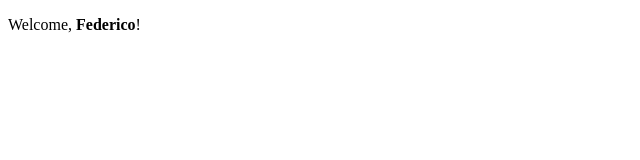
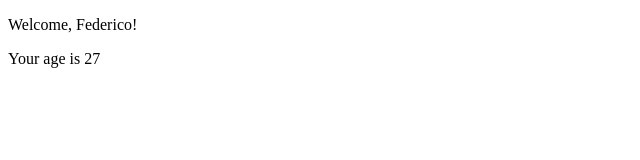
Before and after one commit to federicomera95/develhope, a React (Create React App) app in the folder react-project/: page / in a window 1280 px wide. Shown: the top 160 px of the page, without its empty margins (0-640 px from the left). Built offline with nearby package versions, Linux system fonts and the light colour scheme.

Commit message:
feat: add ex 14

```diff
--- /dev/null
+++ b/react-project/src/es_14/App.jsx
@@ -0,0 +1,13 @@
+import React from "react";
+import { Welcome } from "./welcome";
+
+
+export class App extends React.Component {
+    render() {
+        return (
+            <div>
+                <Welcome name="Federico" age={27}/>
+            </div>
+        );
+    }
+}
--- /dev/null
+++ b/react-project/src/es_14/age.jsx
@@ -0,0 +1,11 @@
+import React from "react";
+
+
+
+export class Age extends React.Component {
+    render() {
+        return (
+            <p>Your age is {this.props.age}</p>
+        );
+    }
+}
--- /dev/null
+++ b/react-project/src/es_14/welcome.jsx
@@ -0,0 +1,15 @@
+import React from "react";
+import { Age } from "./age";
+
+
+
+export class Welcome extends React.Component {
+    render() {
+        return (
+            <>
+                <p>Welcome, {this.props.name}!</p>
+                <Age age={this.props.age}/>
+            </>
+        );
+    }
+}
--- a/react-project/src/index.jsx
+++ b/react-project/src/index.jsx
@@ -1,6 +1,6 @@
 import React from 'react';
 import ReactDOM from 'react-dom/client';
-import { App } from './es_13/App';
+import { App } from './es_14/App';
 
 
 const root = ReactDOM.createRoot(document.getElementById('root'));
```
